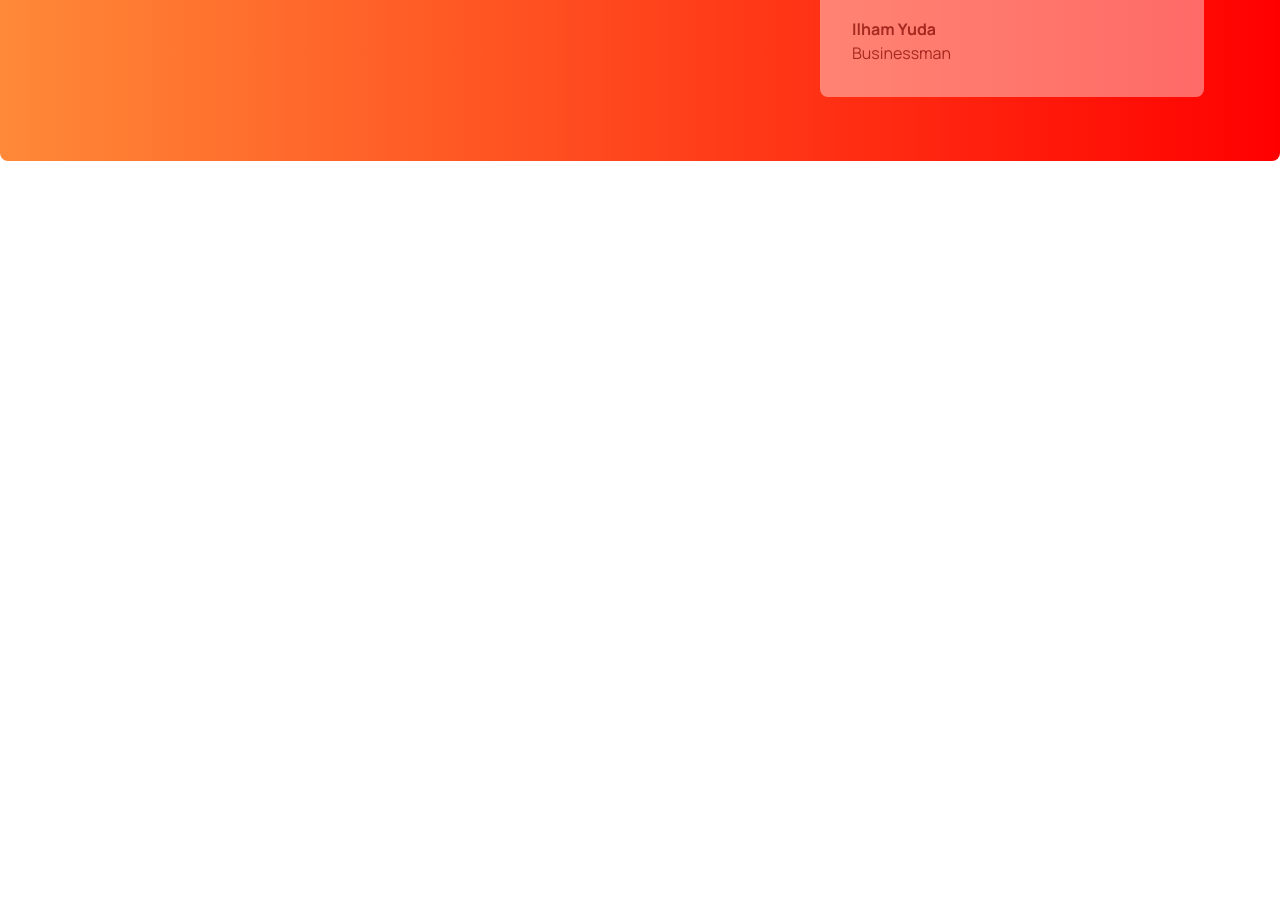
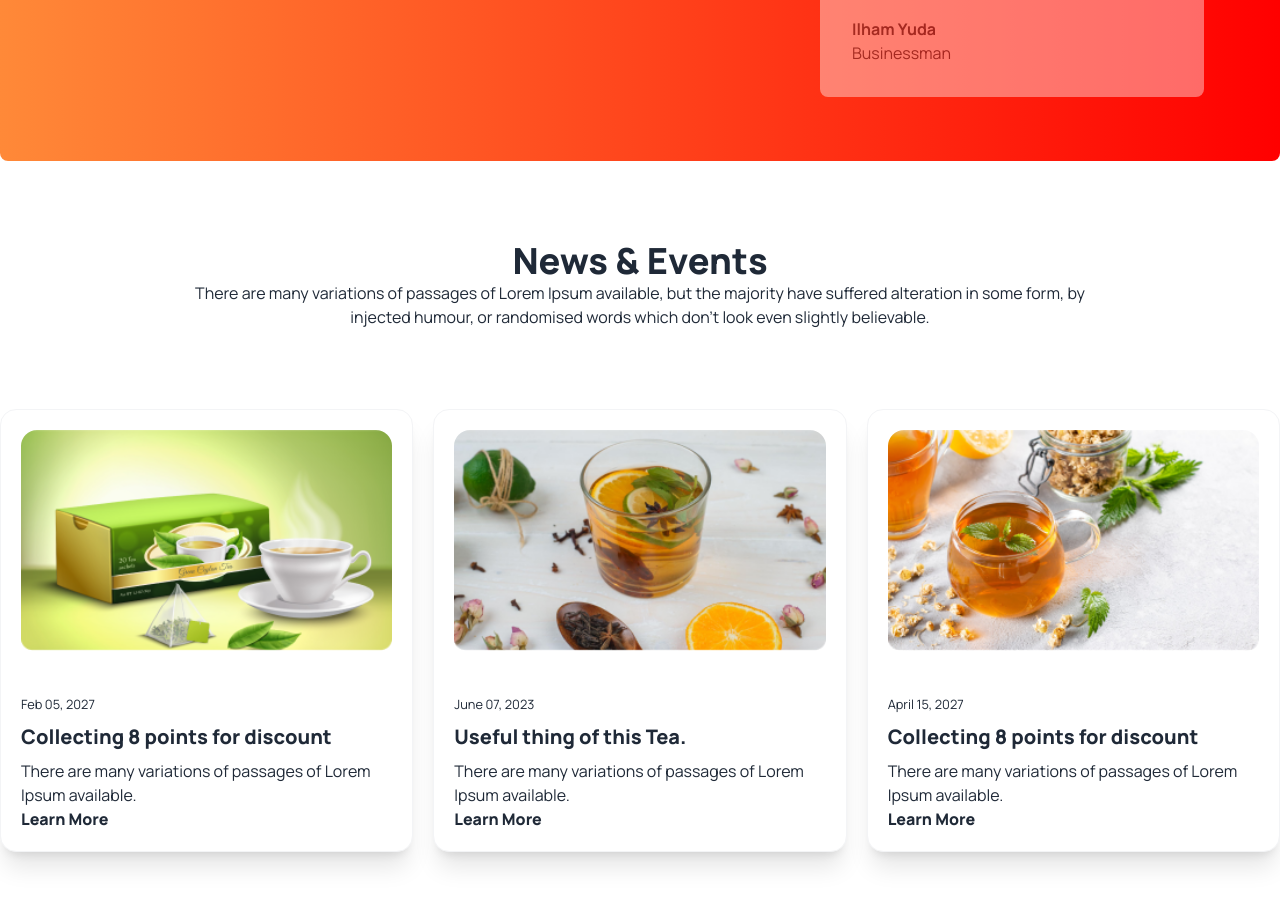
Before and after one commit to engsabbir/tea-house, a plain HTML site: page index.html in a window 1280 px wide. Shown: the part 2235-3140 px from the top of the page. Before the commit the page ends 2476 px from the top, so only its background shows below. Drawn offline with nearby package versions, Linux system fonts and the light colour scheme.

Commit message:
news section added

```diff
--- a/index.html
+++ b/index.html
@@ -43,7 +43,8 @@
                 <div class="hero-content flex-col lg:flex-row py-8 md:py-12 lg:py-16">
                     <div>
                         <h1 class="text-5xl md:text-7xl font-bold md:font-extrabold">It's good <br> tea time at The
-                            <br>Tea House!</h1>
+                            <br>Tea House!
+                        </h1>
                         <p class="py-6">Provident cupiditate voluptatem et in. Quaerat fugiat ut assumenda excepturi
                             exercitationem quasi. In deleniti eaque aut repudiandae et a id nisi.</p>
                         <button class="btn btn-primary">Explore More</button>
@@ -53,7 +54,8 @@
                             <img src="./images/banner.png" class="rounded-lg" />
                         </div>
                         <!-- rating div  -->
-                        <div class="-mt-10 flex items-center gap-4 bg-white border border-gray-200 p-4 max-w-max md:w-96rounded shadow-2xl">
+                        <div
+                            class="-mt-10 flex items-center gap-4 bg-white border border-gray-200 p-4 max-w-max md:w-96rounded shadow-2xl">
                             <i class="fa-solid fa-star text-3xl text-amber-500"></i>
                             <div>
                                 <h3 class="font-extrabold">5.00</h3>
@@ -72,7 +74,8 @@
         <section class="max-w-screen-xl mx-auto my-20 px-5 lg:px-0">
             <div class="text-center max-w-4xl mx-auto">
                 <h2 class="text-4xl font-extrabold">Our Featured Products</h2>
-                <p class="mt-4">There are many variations of passages of Lorem Ipsum available, but the majority have suffered
+                <p class="mt-4">There are many variations of passages of Lorem Ipsum available, but the majority have
+                    suffered
                     alteration in some form, by injected humour, or randomised words which don't look even slightly
                     believable. </p>
             </div>
@@ -117,7 +120,8 @@
                     <div class="row-span-2 bg-[#E6A6231A] flex justify-center items-center rounded-lg py-8">
                         <img src="./images/fresh-1.png" alt="">
                     </div>
-                    <div class="row-span-2 bg-[#5776391A] bg-orange-500 flex justify-center items-center rounded-lg py-8">
+                    <div
+                        class="row-span-2 bg-[#5776391A] bg-orange-500 flex justify-center items-center rounded-lg py-8">
                         <img src="./images/fresh-2.png" alt="">
                     </div>
                     <div class="bg-gradient-to-r from-[#D9D9D9] to-[#d8d8d8] h-36 rounded-lg"></div>
@@ -137,12 +141,15 @@
         </section>
 
         <!-- super client section  -->
-        <section class="max-w-screen-xl mx-auto my-20 px-6 lg:px-14 py-12 lg:py-16 bg-gradient-to-r from-[#FF8938] to-[#F00] rounded-lg">
+        <section
+            class="max-w-screen-xl mx-auto my-20 px-6 lg:px-14 py-12 lg:py-16 bg-gradient-to-r from-[#FF8938] to-[#F00] rounded-lg">
             <div class="flex gap-20 flex-col lg:flex-row px-5">
                 <div class="flex items-center">
                     <div class="space-y-5">
                         <h2 class="text-4xl font-extrabold text-white">Meet Our Super Clients</h2>
-                        <p class="text-white">There are many variations of passages of Lorem Ipsum available, but the majority have suffered alteration in some form, by injected humour, or randomised words which don't look even slightly believable. </p>
+                        <p class="text-white">There are many variations of passages of Lorem Ipsum available, but the
+                            majority have suffered alteration in some form, by injected humour, or randomised words
+                            which don't look even slightly believable. </p>
                         <button class="btn bg-white text-orange-600">Show All</button>
                     </div>
                 </div>
@@ -150,24 +157,71 @@
                 <div class="relative sm:ml-20">
                     <!--next review -->
                     <div class="bg-white p-4 lg:p-8 rounded-lg relative max-w-max md:w-96 opacity-40 z-10">
-                        <p>We are providing the best and suitable home insurance services for the people who are interested to treatment</p>
+                        <p>We are providing the best and suitable home insurance services for the people who are
+                            interested to treatment</p>
                         <p class="font-bold mt-5">Ilham Yuda</p>
                         <p>Businessman</p>
-                        <img src="./images/client.png" alt="client images" class="absolute p-1 -top-8 -left-8 rounded-full bg-white">
+                        <img src="./images/client.png" alt="client images"
+                            class="absolute p-1 -top-8 -left-8 rounded-full bg-white">
                     </div>
                     <!--current review -->
-                    <div class="bg-white p-4 lg:p-8 pt-10 rounded-lg absolute top-32 max-w-max md:w-96 md:-left-20 z-20">
-                        <p class="text-sm md:text-base">We are providing the best and suitable home insurance services for the people who are interested to treatment</p>
+                    <div
+                        class="bg-white p-4 lg:p-8 pt-10 rounded-lg absolute top-32 max-w-max md:w-96 md:-left-20 z-20">
+                        <p class="text-sm md:text-base">We are providing the best and suitable home insurance services
+                            for the people who are interested to treatment</p>
                         <p class="font-bold mt-5">Ilham Yuda</p>
                         <p>Businessman</p>
-                        <img src="./images/client.png" alt="client images" class="absolute p-1 -top-8 -left-8 rounded-full bg-white">
+                        <img src="./images/client.png" alt="client images"
+                            class="absolute p-1 -top-8 -left-8 rounded-full bg-white">
                     </div>
                     <!--previous review -->
                     <div class="bg-white p-4 lg:p-8 mt-20 rounded-lg relative  max-w-max md:w-96 opacity-40 z-10">
-                        <p class="text-sm md:text-base">We are providing the best and suitable home insurance services for the people who are interested to treatment</p>
+                        <p class="text-sm md:text-base">We are providing the best and suitable home insurance services
+                            for the people who are interested to treatment</p>
                         <p class="font-bold mt-5">Ilham Yuda</p>
                         <p>Businessman</p>
-                        <img src="./images/client.png" alt="client images" class="absolute p-1 -top-8 -left-8 rounded-full bg-white">
+                        <img src="./images/client.png" alt="client images"
+                            class="absolute p-1 -top-8 -left-8 rounded-full bg-white">
+                    </div>
+                </div>
+            </div>
+        </section>
+
+        <!-- News & Events section  -->
+        <section class="max-w-screen-xl mx-auto my-20 px-5 lg:px-0">
+            <div class="text-center max-w-4xl mx-auto">
+                <h2 class="text-4xl font-extrabold">News & Events</h2>
+                <p>There are many variations of passages of Lorem Ipsum available, but the majority have suffered
+                    alteration in some form, by injected humour, or randomised words which don't look even slightly
+                    believable. </p>
+            </div>
+            <!-- card container -->
+            <div class="grid gap-5 grid-cols-1 md:grid-cols-2 lg:grid-cols-3 mt-20">
+                <div class="card card-compact p-5 bg-base-100 border border-gray-100 shadow-xl">
+                    <figure><img src="./images/news-1.png" alt="Shoes" class="w-full" /></figure>
+                    <div class="space-y-2 mt-10">
+                        <small>Feb 05, 2027</small>
+                        <p class="text-xl font-extrabold">Collecting 8 points for discount</p>
+                        <p>There are many variations of passages of Lorem Ipsum available.</p>
+                        <a href="" class="font-extrabold">Learn More</a>
+                    </div>
+                </div>
+                <div class="card card-compact p-5 bg-base-100 border border-gray-100 shadow-xl">
+                    <figure><img src="./images/news-2.png" alt="Shoes" class="w-full" /></figure>
+                    <div class="space-y-2 mt-10">
+                        <small>June 07, 2023</small>
+                        <p class="text-xl font-extrabold">Useful thing of this Tea.</p>
+                        <p>There are many variations of passages of Lorem Ipsum available.</p>
+                        <a href="" class="font-extrabold">Learn More</a>
+                    </div>
+                </div>
+                <div class="card card-compact p-5 bg-base-100 border border-gray-100 shadow-xl">
+                    <figure><img src="./images/news-3.png" alt="Shoes" class="w-full" /></figure>
+                    <div class="space-y-2 mt-10">
+                        <small>April 15, 2027</small>
+                        <p class="text-xl font-extrabold">Collecting 8 points for discount</p>
+                        <p>There are many variations of passages of Lorem Ipsum available.</p>
+                        <a href="" class="font-extrabold">Learn More</a>
                     </div>
                 </div>
             </div>
```
